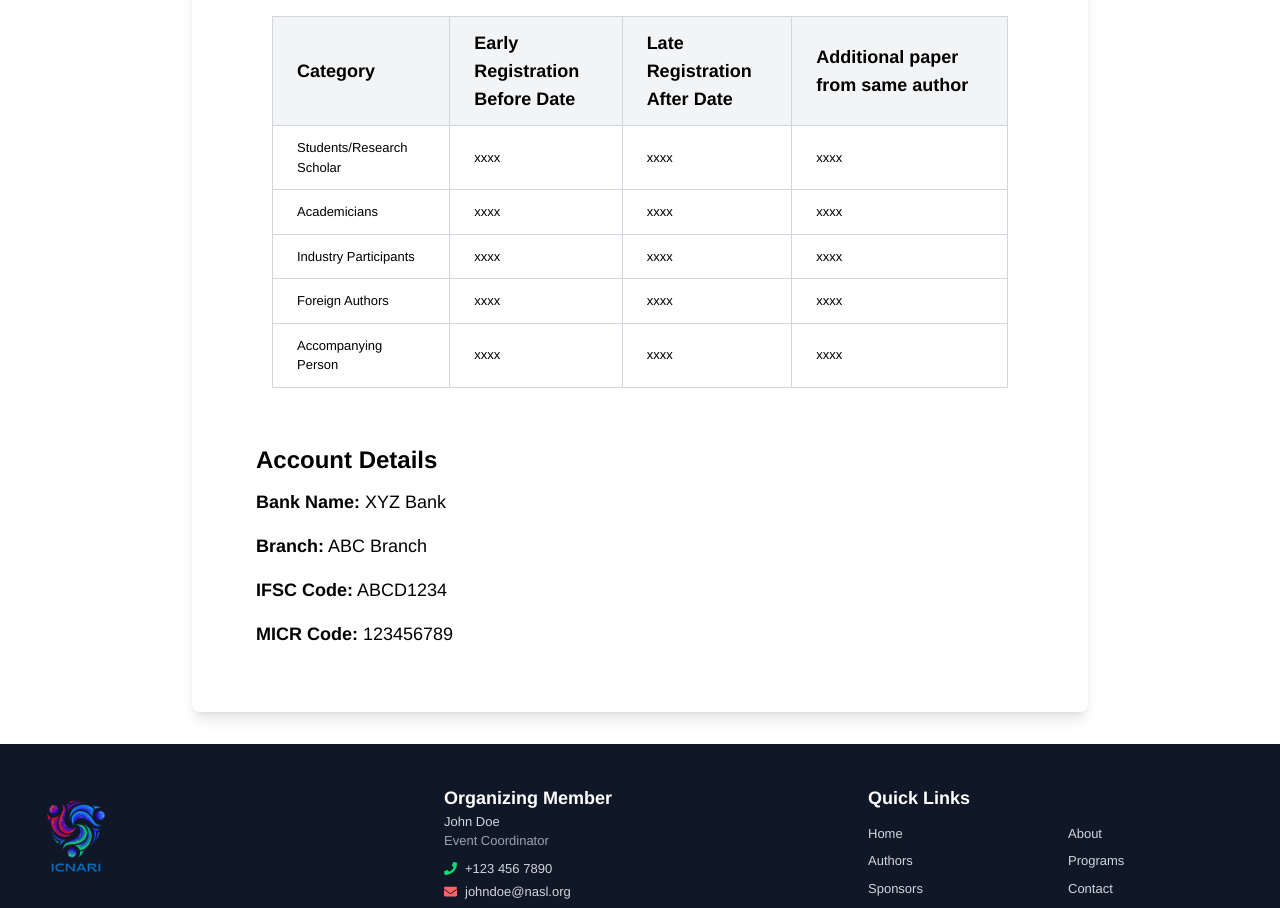
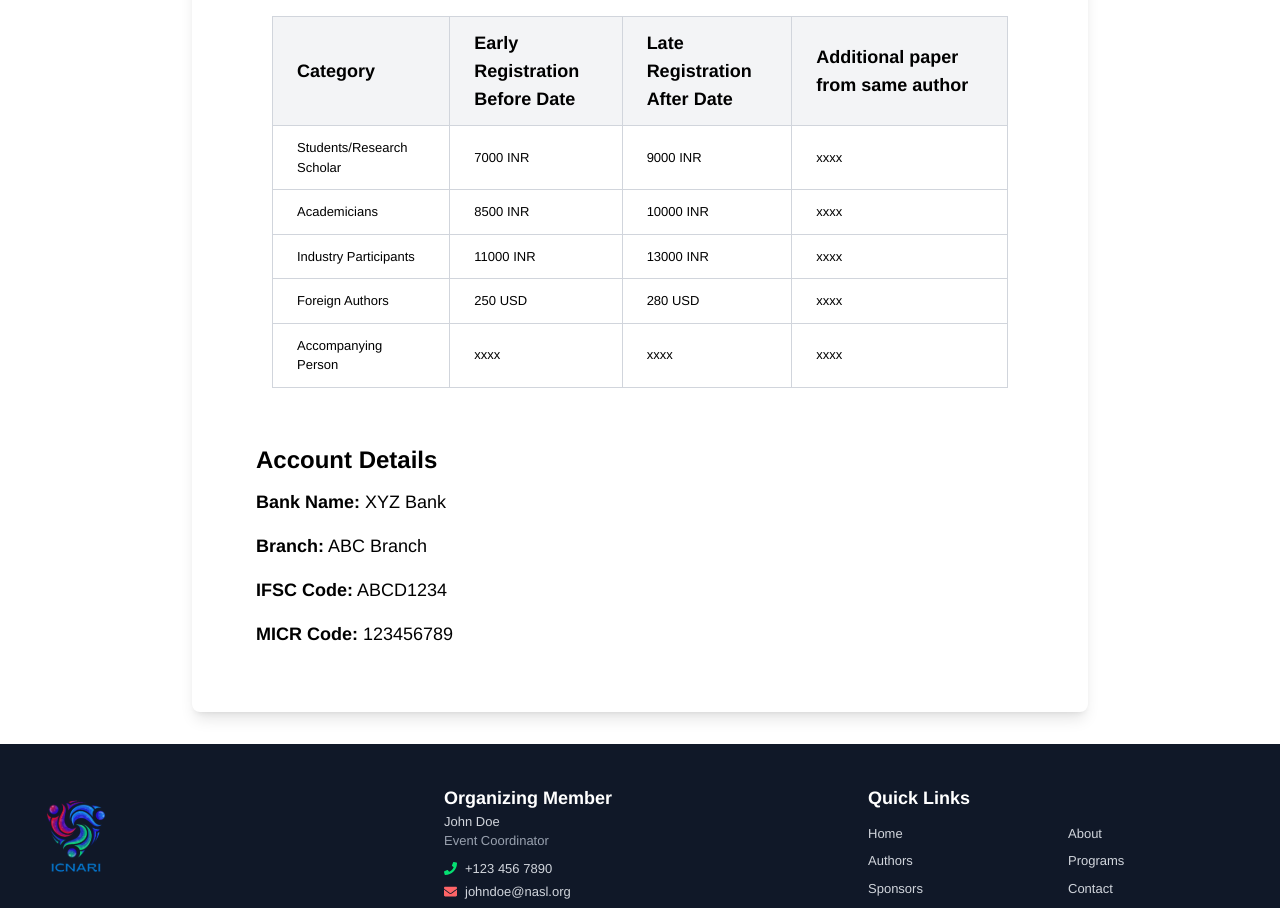
Before and after one commit to suryanshvermaa/Conference_website, a React (Vite) app in the folder frontend/: page /authors/registrations in a window 1280 px wide. Shown: the part 880-1788 px from the top of the page. Built offline with nearby package versions, Linux system fonts and the light colour scheme.

Commit message:
frontend:added registration fee

```diff
--- a/frontend/src/components/authorcomp/Registrations.jsx
+++ b/frontend/src/components/authorcomp/Registrations.jsx
@@ -32,26 +32,26 @@ const Registrations = () => {
             <tbody>
               <tr>
                 <td className="px-6 py-3 border border-gray-300">Students/Research Scholar</td>
-                <td className="px-6 py-3 border border-gray-300">xxxx</td>
-                <td className="px-6 py-3 border border-gray-300">xxxx</td>
+                <td className="px-6 py-3 border border-gray-300">7000 INR</td>
+                <td className="px-6 py-3 border border-gray-300">9000 INR</td>
                 <td className="px-6 py-3 border border-gray-300">xxxx</td>
               </tr>
               <tr>
                 <td className="px-6 py-3 border border-gray-300">Academicians</td>
-                <td className="px-6 py-3 border border-gray-300">xxxx</td>
-                <td className="px-6 py-3 border border-gray-300">xxxx</td>
+                <td className="px-6 py-3 border border-gray-300">8500 INR</td>
+                <td className="px-6 py-3 border border-gray-300">10000 INR</td>
                 <td className="px-6 py-3 border border-gray-300">xxxx</td>
               </tr>
               <tr>
                 <td className="px-6 py-3 border border-gray-300">Industry Participants</td>
-                <td className="px-6 py-3 border border-gray-300">xxxx</td>
-                <td className="px-6 py-3 border border-gray-300">xxxx</td>
+                <td className="px-6 py-3 border border-gray-300">11000 INR</td>
+                <td className="px-6 py-3 border border-gray-300">13000 INR</td>
                 <td className="px-6 py-3 border border-gray-300">xxxx</td>
               </tr>
               <tr>
                 <td className="px-6 py-3 border border-gray-300">Foreign Authors</td>
-                <td className="px-6 py-3 border border-gray-300">xxxx</td>
-                <td className="px-6 py-3 border border-gray-300">xxxx</td>
+                <td className="px-6 py-3 border border-gray-300">250 USD</td>
+                <td className="px-6 py-3 border border-gray-300">280 USD</td>
                 <td className="px-6 py-3 border border-gray-300">xxxx</td>
               </tr>
               <tr>
```
